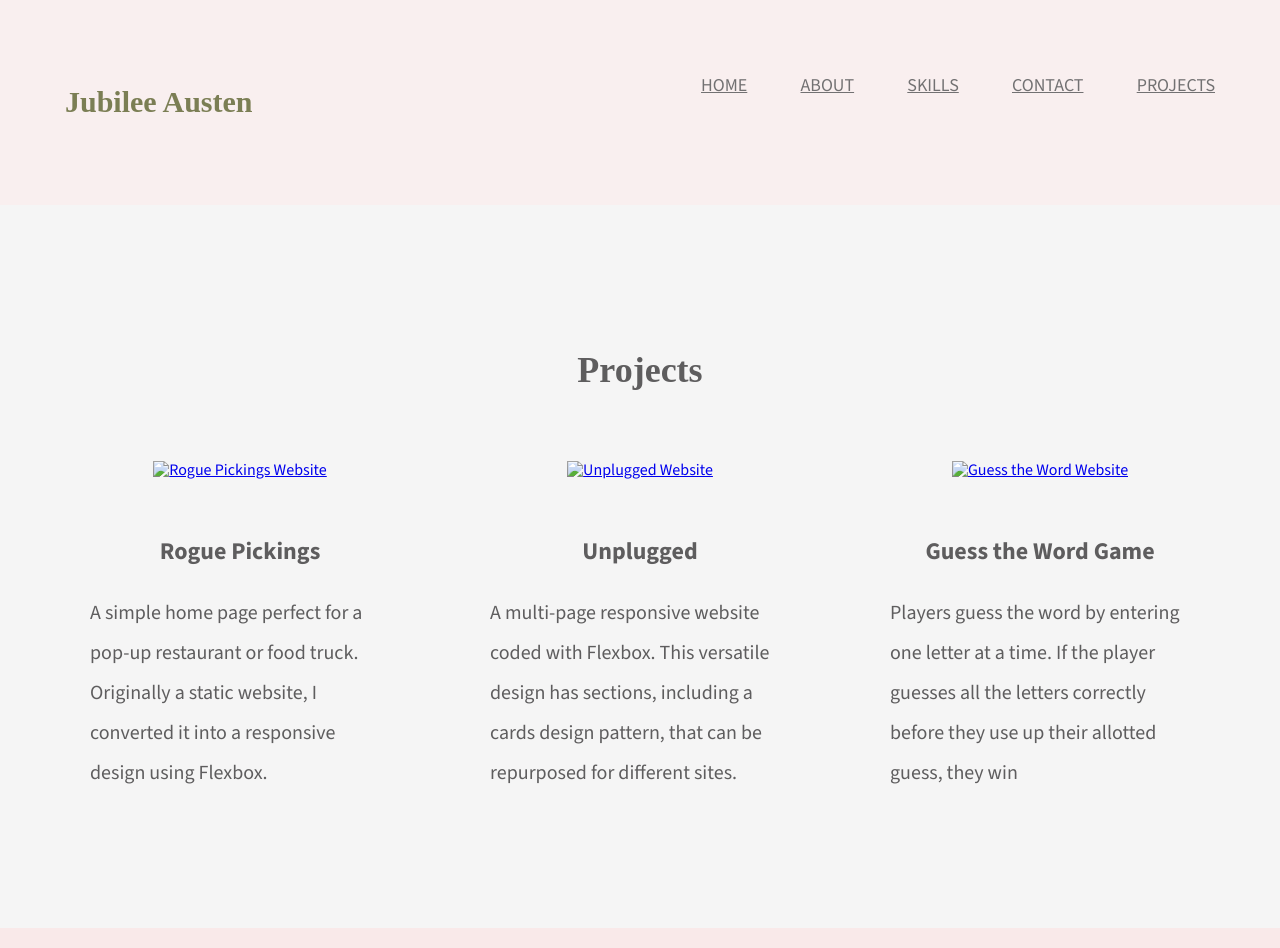
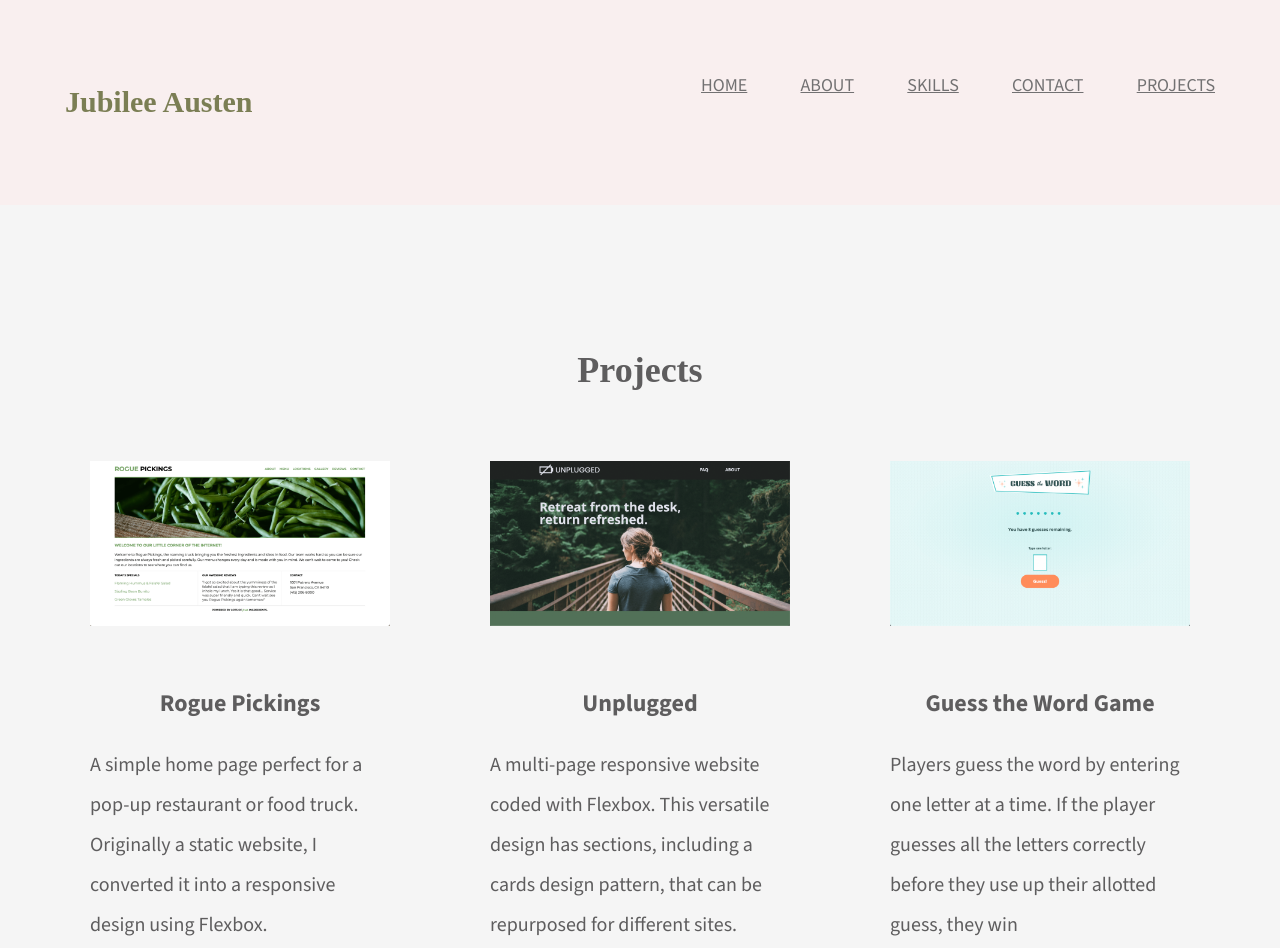
Before and after one commit to rtoddm/Jubilee-Austin, a plain HTML site: page Projects/index.html in a window 1280 px wide. Shown: the top 948 px of the page. Drawn offline with nearby package versions, Linux system fonts and the light colour scheme; a web font is replaced by a local one.

Commit message:
Fixed broken images on Projects Page

```diff
--- a/Projects/index.html
+++ b/Projects/index.html
@@ -44,7 +44,9 @@
             <a
               href="https://skillcrush.github.io/206-rogue_pickings/"
               target="_blank"
-              ><img src="/img/rogue-pickings.png" alt="Rogue Pickings Website"
+              ><img
+                src="/jubilee-austen-projects-page-design-docs-1/bonus-images/rogue-pickings.png"
+                alt="Rogue Pickings Website"
             /></a>
             <h3>Rogue Pickings</h3>
             <p>
@@ -57,7 +59,9 @@
             <a
               href="https://skillcrush.github.io/206-unplugged_retreat/"
               target="_blank"
-              ><img src="/img/unplugged.png" alt="Unplugged Website"
+              ><img
+                src="/jubilee-austen-projects-page-design-docs-1/bonus-images/unplugged.png"
+                alt="Unplugged Website"
             /></a>
             <h3>Unplugged</h3>
             <p>
@@ -71,7 +75,7 @@
               href="https://skillcrush.github.io/guess-the-word/"
               target="_blank"
               ><img
-                src="/img/guess-the-word-game.png"
+                src="/jubilee-austen-projects-page-design-docs-1/bonus-images/guess-the-word-game.png"
                 alt="Guess the Word Website"
             /></a>
             <h3>Guess the Word Game</h3>
```
Also changed, not shown: jubilee-austen-projects-page-design-docs-1/bonus-images/guess-the-word-game.png (added), jubilee-austen-projects-page-design-docs-1/bonus-images/rogue-pickings.png (added), jubilee-austen-projects-page-design-docs-1/bonus-images/unplugged.png (added).
